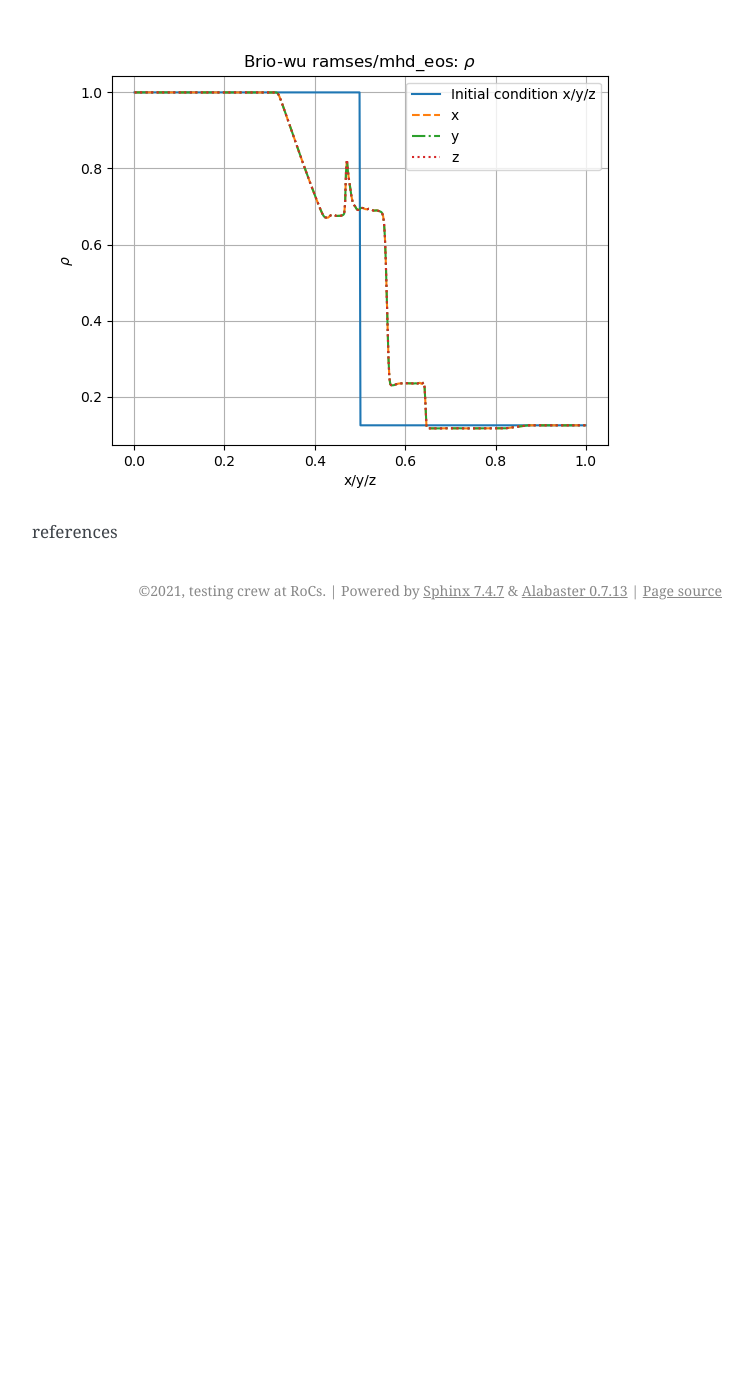
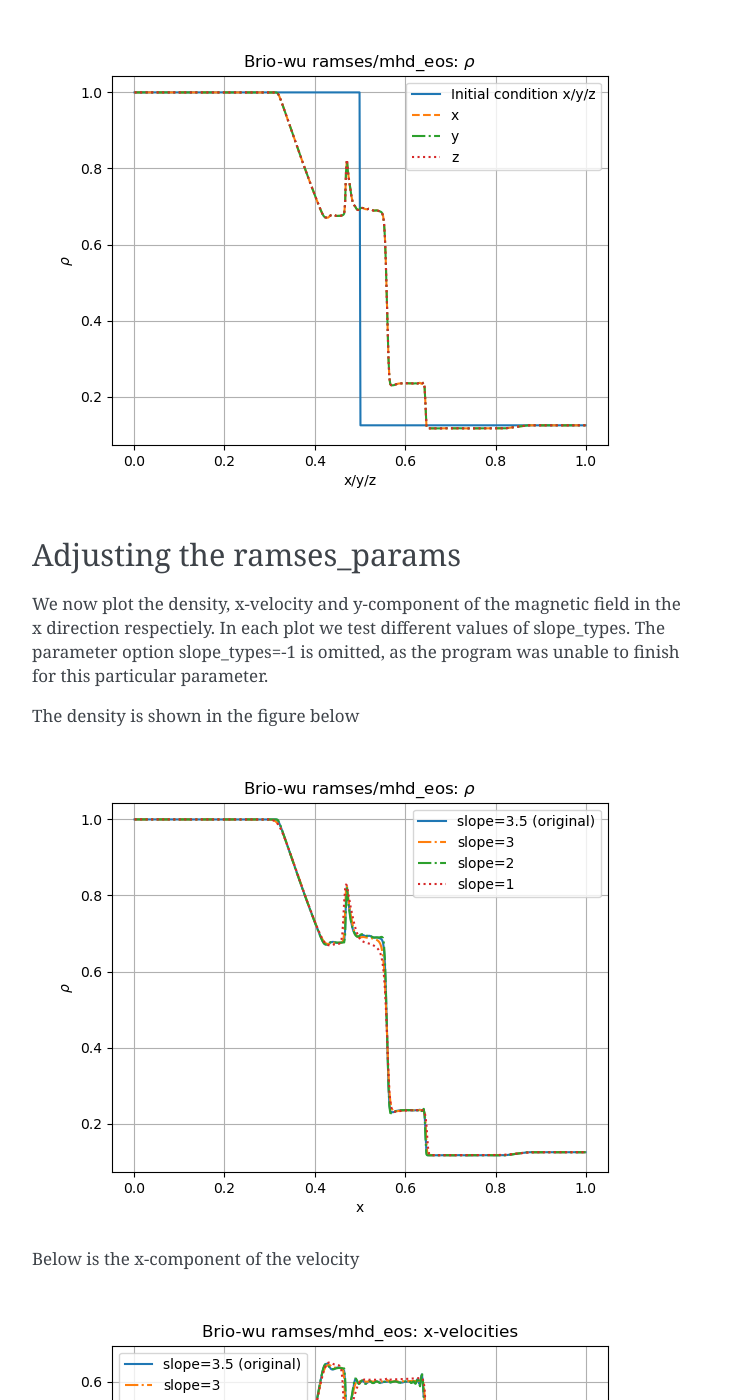
Before and after one commit to guadabsb15/summer_2021_report, a Sphinx documentation site: the page built from docs/source/briowu.rst, in a window 1280 px wide and 1400 px high, scrolled down 10391 px. Shown: the whole window, without its empty margins (388-1141 px from the left). Built offline with Sphinx 7.4.7, drawn with Linux system fonts in a browser that asks for light colours; before the commit the page ends 11021 px from its top, so only the background shows below that; some of the changed text lies outside the part shown.

Commit message:
Added results from slope_types adjustment of ramses/mhd_eos to website

```diff
--- a/docs/source/briowu.rst
+++ b/docs/source/briowu.rst
@@ -164,7 +164,21 @@ The density in the x/y/z direction with the updated solver is plotted below.
 
 
 
+Adjusting the ramses_params
+--------------------------
+We now plot the density, x-velocity and y-component of the magnetic field in the x direction respectiely. In each plot we test different values of slope_types. The parameter option slope_types=-1 is omitted, as the program was unable to finish for this particular parameter.
 
+The density is shown in the figure below
+
+.. image:: images_ramses_brio-wu/brio-wu_ramses_x-slopes_rho.png
+
+Below is the x-component of the velocity
+
+.. image:: images_ramses_brio-wu/brio-wu_ramses_x-slopes_ux.png
+
+The y-component of the mangetic field is shown below
+
+.. image:: images_ramses_brio-wu/brio-wu_ramses_x-slopes_by.png
 
 
 
```
Also changed, not shown: docs/source/images_ramses_brio-wu/brio-wu_ramses_x-slopes_by.png (added), docs/source/images_ramses_brio-wu/brio-wu_ramses_x-slopes_rho.png (added), docs/source/images_ramses_brio-wu/brio-wu_ramses_x-slopes_ux.png (added).
